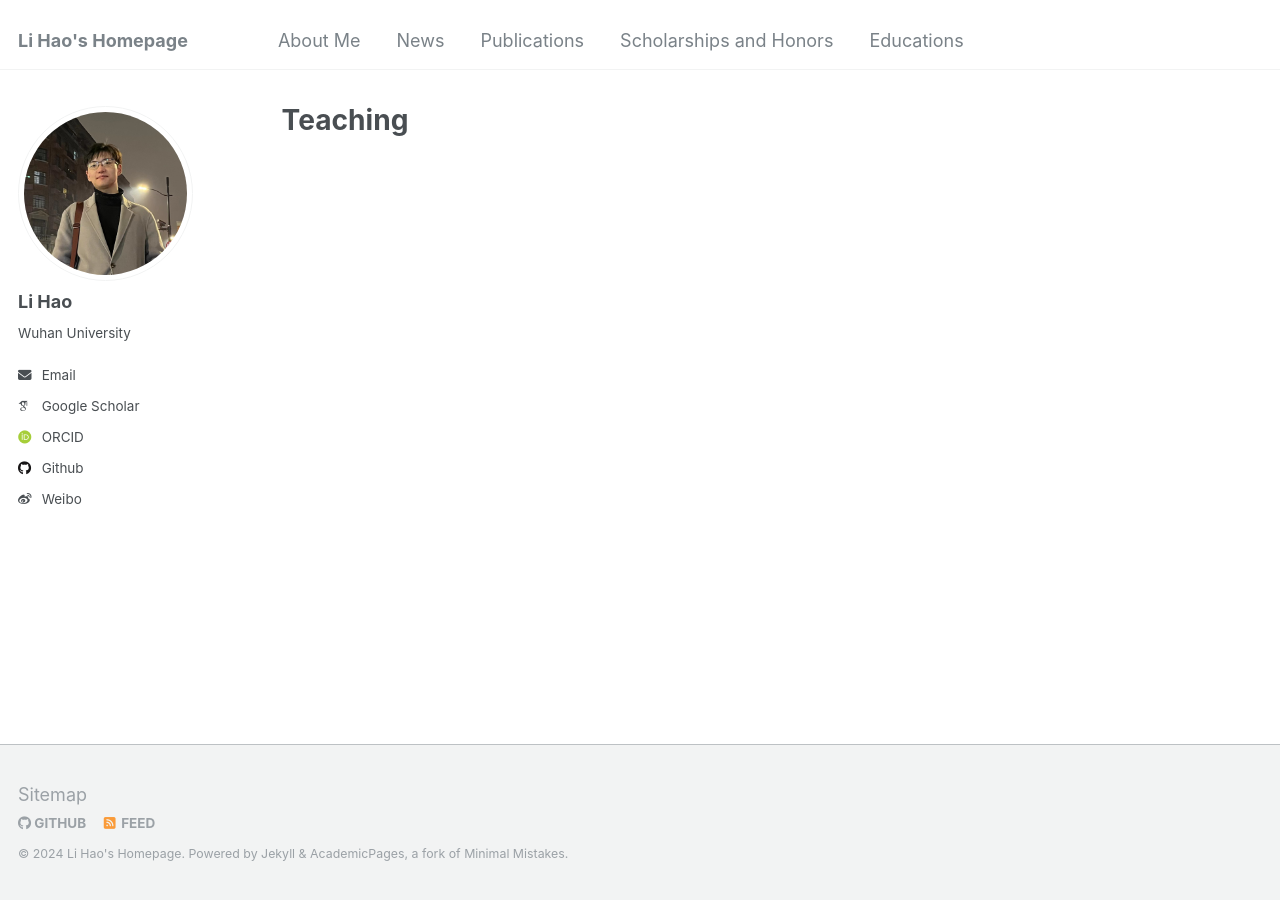
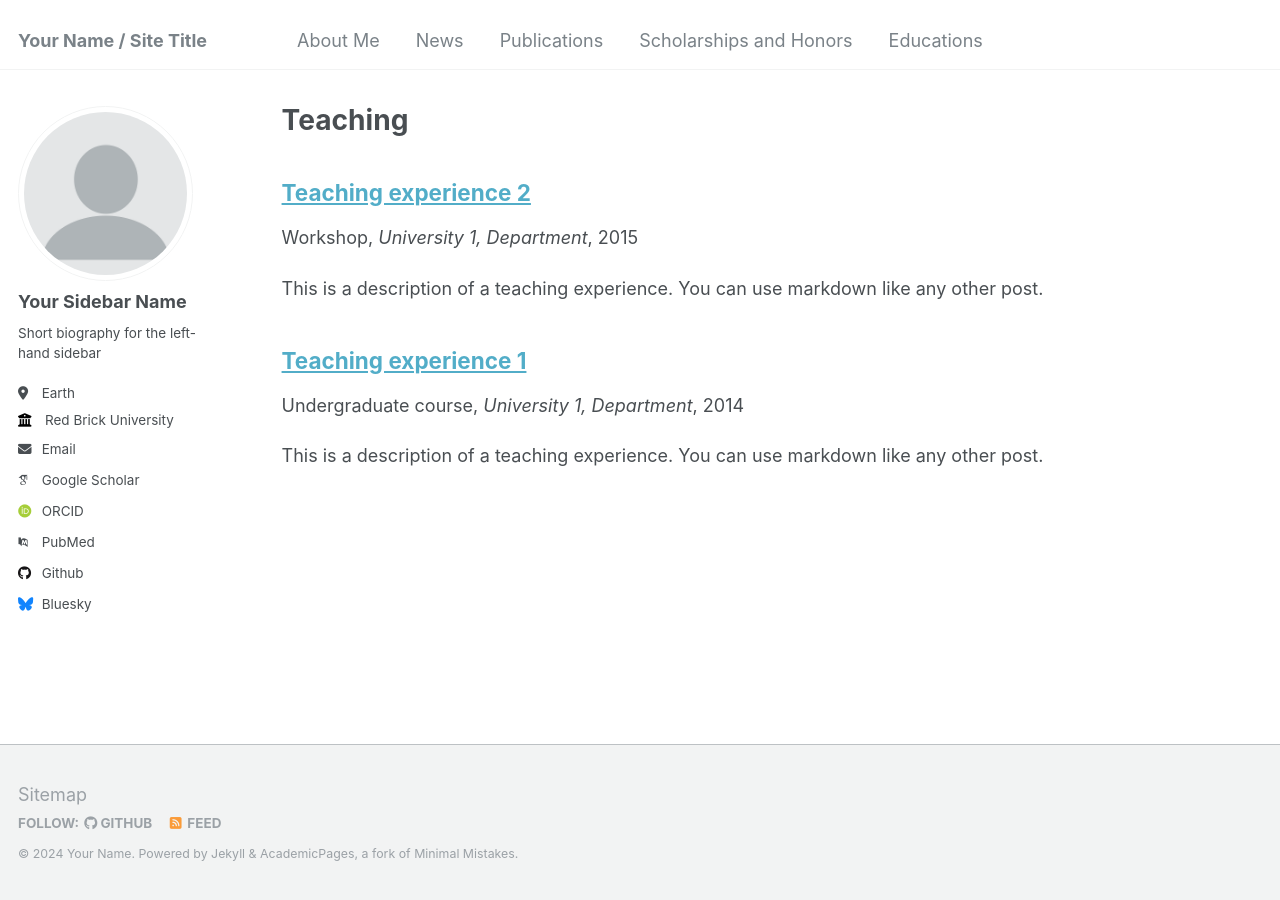
Before and after one commit to Lihaogx/lihaogx.github.io, a Jekyll site: the page built from _pages/teaching.html, in a window 1280 px wide. Built offline with Jekyll 4.4.1, drawn with Linux system fonts in a browser that asks for light colours; some web fonts are replaced; some of the changed lines change nothing that is shown.

Commit message:
Update _config.yml

```diff
--- a/_config.yml
+++ b/_config.yml
@@ -3,61 +3,151 @@
 # This config file is meant for settings that affect your entire site, values
 # which you are expected to set up once and rarely need to edit after that.
 # For technical reasons, this file is *NOT* reloaded automatically when you use
-# `jekyll serve`. If you change this file, please restart the server process.
+# `jekyll serve -l -H localhost`. If you change this file, please restart the
+# server process.
+
+# Basic Site Settings
+locale                   : "en-US"
+title                    : "Your Name / Site Title"
+title_separator          : "-"
+name                     : &name "Your Name"
+description              : &description "personal description"
+url                      : https://academicpages.github.io # the base hostname & protocol for your site e.g. "https://mmistakes.github.io"
+baseurl                  : "" # the subpath of your site, e.g. "/blog"
+repository               : "academicpages/academicpages.github.io"
+
+# Site Author - The following control what appear as part of the author content on the side bar.
+#               If a field is blank the icon and link will not appear, otherwise it will be shown.
+#               Additional customization can be done by editing /_includes/author-profile.html
+author:
+  # Biographic information
+  avatar           : "profile.png"
+  name             : "Your Sidebar Name"
+  pronouns         : # example: "she/her"
+  bio              : "Short biography for the left-hand sidebar"
+  location         : "Earth"
+  employer         : "Red Brick University"
+  uri              : # URL
+  email            : "none@example.org"
+
+  # Academic websites
+  arxiv            : # URL - Update with the correct link to your profile
+  googlescholar    : "https://scholar.google.com/citations?user=PS_CX0AAAAAJ"
+  impactstory      : # URL
+  orcid            : "http://orcid.org/yourorcidurl"
+  semantic         : # URL
+  pubmed           : "https://www.ncbi.nlm.nih.gov/pubmed/?term=john+snow"
+  researchgate     : # URL
+
+  # Repositories and software development
+  bitbucket        : # Username - Update with your username on the site
+  codepen          : # Username
+  dribbble         : # Username
+  github           : "academicpages"
+  kaggle           : # Username
+  stackoverflow    : # User number or user number and name (i.e., use "1" or "1/jeff-atwood")
+
+  # Social media
+  bluesky          : "bsky.app" # Replace this with you Bluesky username
+  facebook         : # Username
+  flickr           : # Username
+  foursquare       : # Username
+  goodreads        : # Username
+  google_plus      : # Username
+  keybase          : # Username
+  instagram        : # Username
+  lastfm           : # Username
+  linkedin         : # Username
+  mastodon         : # URL
+  medium           : # URL
+  pinterest        : # Username
+  soundcloud       : # Username
+  steam            : # Username
+  telegram         : # URL
+  tumblr           : # Username
+  twitter          : # Username for X / Twitter
+  vine             : # Username
+  weibo            : # Username
+  wikipedia        : # Username
+  xing             : # Username
+  youtube          : # Username
+  zhihu            : # URL
+
+# Publication Category - The following the list of publication categories and their headings
+publication_category:
+  books:
+    title: 'Books'
+  manuscripts:
+    title: 'Journal Articles'
+  conferences:
+    title: 'Conference Papers'
 
 # Site Settings
-title                    : "Li Hao's Homepage"
-description              : ""
-repository               : "lihaogx.github.io"
-google_scholar_stats_use_cdn : true
+teaser                   :  # filename of teaser fallback teaser image placed in /images/, .e.g. "500x300.png"
+breadcrumbs              : false # true, false (default)
+words_per_minute         : 160
+future                   : true
+read_more                : "disabled" # if enabled, adds "Read more" links to excerpts
+talkmap_link             : false #change to true to add link to talkmap on talks page
+comments:
+  provider               : # false (default), "disqus", "discourse", "facebook", "google-plus", "staticman", "custom"
+  disqus:
+    shortname            :
+  discourse:
+    server               : # https://meta.discourse.org/t/embedding-discourse-comments-via-javascript/31963 , e.g.: meta.discourse.org
+  facebook:
+    appid                :
+    num_posts            : # 5 (default)
+    colorscheme          : # "light" (default), "dark"
+staticman:
+  allowedFields          : ['name', 'email', 'url', 'message']
+  branch                 : "gh-pages" # "master", "gh-pages"
+  commitMessage          : "New comment."
+  filename               : comment-{@timestamp}
+  format                 : "yml"
+  moderation             : true
+  path                   : "_data/comments/{options.slug}"
+  requiredFields         : ['name', 'email', 'message']
+  transforms:
+    email                : "md5"
+  generatedFields:
+    date:
+      type               : "date"
+      options:
+        format           : "iso8601" # "iso8601" (default), "timestamp-seconds", "timestamp-milliseconds"
+atom_feed:
+  hide                   : false     # change to true to hide the RSS feed in the footer
+  path                   : # blank (default) uses feed.xml
 
 
-# google analytics
-google_analytics_id      :  # get google_analytics_id from https://analytics.google.com/analytics/
-
 # SEO Related
-google_site_verification : googlead3b4bda69a24e86.html # get google_site_verification from https://search.google.com/search-console/about
-bing_site_verification   :  # get bing_site_verification from https://www.bing.com/webmasters/about
-baidu_site_verification  :  # get baidu_site_verification from https://ziyuan.baidu.com/login/index?u=/site/index
-
-# Site Author
-author:
-  name             : "Li Hao"
-  avatar           : "../images/profile.jpg"
-  bio              : "Wuhan University"
-  employer         :
-  pubmed           :
-  googlescholar    : "https://scholar.google.com/citations?user=xv78JsEAAAAJ&hl=zh-CN"
-  email            : "whulh@whu.edu.cn"
-  uri              :
-  bitbucket        :
-  codepen          :
-  dribbble         :
-  flickr           :
-  facebook         :
-  foursquare       :
-  github           : "https://github.com/Lihaogx"
-  google_plus      :
-  keybase          :
-  instagram        :
-  impactstory      : # e.g., "https://profiles.impactstory.org/u/xxxx-xxxx-xxxx-xxxx"
-  lastfm           :
-  linkedin         :  # e.g., "linkedin username"
-  dblp             : # e.g., "https://dblp.org/pid/xx/xxxx.html"
-  orcid            : "https://orcid.org/my-orcid?orcid=0009-0009-9322-0603"# e.g., "https://orcid.org/xxxx"
-  pinterest        :
-  soundcloud       :
-  stackoverflow    : # http://stackoverflow.com/users/123456/username
-  steam            :
-  tumblr           :
-  vine             :
-  weibo            : 1
-  xing             :
-  youtube          :
-  wikipedia        :
+google_site_verification :
+bing_site_verification   :
+alexa_site_verification  :
+yandex_site_verification :
 
 
-encoding: utf-8
+# Social Sharing
+twitter:
+  username               : &twitter
+facebook:
+  username               :
+  app_id                 :
+  publisher              :
+og_image                 :  # Open Graph/Twitter default site image
+# For specifying social profiles
+# - https://developers.google.com/structured-data/customize/social-profiles
+social:
+  type                   : # Person or Organization (defaults to Person)
+  name                   : # If the user or organization name differs from the site's name
+  links: # An array of links to social media profiles
+
+
+# Analytics
+analytics:
+  provider               :  "false" # false (default), "google", "google-universal", "google-analytics-4", "custom"
+  google:
+    tracking_id          :
 
 
 # Reading Files
@@ -66,30 +156,28 @@
   - _pages
   - files
 exclude:
-  - docs
-  - google_scholar_crawler
   - "*.sublime-project"
   - "*.sublime-workspace"
   - .asset-cache
   - .bundle
+  - .github
   - .jekyll-assets-cache
   - .sass-cache
-  - .github
-  - CHANGELOG
-  - Capfile
-  - Gemfile
-  - Gruntfile.js
-  - LICENSE
-  - README
-  - Rakefile
   - assets/js/_main.js
   - assets/js/plugins
   - assets/js/vendor
+  - CHANGELOG
+  - Capfile
   - config
+  - Gemfile
+  - Gruntfile.js
   - gulpfile.js
+  - LICENSE
   - log
   - node_modules
-  - package.json
+  - package.json*
+  - Rakefile
+  - README
   - tmp
   - vendor
 keep_files:
@@ -118,15 +206,78 @@
   smart_quotes: lsquo,rsquo,ldquo,rdquo
   enable_coderay: false
 
-# Defaults
+
+# These settings control the types of collections used by the template
+collections:
+  teaching:
+    output: true
+    permalink: /:collection/:path/
+  publications:
+    output: true
+    permalink: /:collection/:path/
+  portfolio:
+    output: true
+    permalink: /:collection/:path/
+  talks:
+    output: true
+    permalink: /:collection/:path/
+
+
+# These settings control how pages and collections are included in the site
 defaults:
+  # _posts
+  - scope:
+      path: ""
+      type: posts
+    values:
+      layout: single
+      author_profile: true
+      read_time: true
+      comments: true
+      share: true
+      related: true
   # _pages
   - scope:
       path: ""
       type: pages
     values:
-      layout: default
+      layout: single
       author_profile: true
+  # _teaching
+  - scope:
+      path: ""
+      type: teaching
+    values:
+      layout: single
+      author_profile: true
+      share: true
+      comments: true
+  # _publications
+  - scope:
+      path: ""
+      type: publications
+    values:
+      layout: single
+      author_profile: true
+      share: true
+      comments: true
+  # _portfolio
+  - scope:
+      path: ""
+      type: portfolio
+    values:
+      layout: single
+      author_profile: true
+      share: true
+      comment: true
+  # _talks
+  - scope:
+      path: ""
+      type: talks
+    values:
+      layout: talk
+      author_profile: true
+      share: true
 
 
 # Sass/SCSS
@@ -137,7 +288,9 @@
 
 # Outputting
 permalink: /:categories/:title/
-timezone: Asia/Shanghai # http://en.wikipedia.org/wiki/List_of_tz_database_time_zones
+# paginate: 5 # amount of posts to show
+# paginate_path: /page:num/
+timezone: America/Los_Angeles # http://en.wikipedia.org/wiki/List_of_tz_database_time_zones
 
 
 # Plugins
@@ -156,6 +309,35 @@
   - jemoji
 
 
+# Archives
+#  Type
+#  - GitHub Pages compatible archive pages built with Liquid ~> type: liquid (default)
+#  - Jekyll Archives plugin archive pages ~> type: jekyll-archives
+#  Path (examples)
+#  - Archive page should exist at path when using Liquid method or you can
+#    expect broken links (especially with breadcrumbs enabled)
+#  - <base_path>/tags/my-awesome-tag/index.html ~> path: /tags/
+#  - <base_path/categories/my-awesome-category/index.html ~> path: /categories/
+#  - <base_path/my-awesome-category/index.html ~> path: /
+category_archive:
+  type: liquid
+  path: /categories/
+tag_archive:
+  type: liquid
+  path: /tags/
+# https://github.com/jekyll/jekyll-archives
+# jekyll-archives:
+#   enabled:
+#     - categories
+#     - tags
+#   layouts:
+#     category: archive-taxonomy
+#     tag: archive-taxonomy
+#   permalinks:
+#     category: /categories/:name/
+#     tag: /tags/:name/
+
+
 # HTML Compression
 # - http://jch.penibelst.de/
 compress_html:
```
